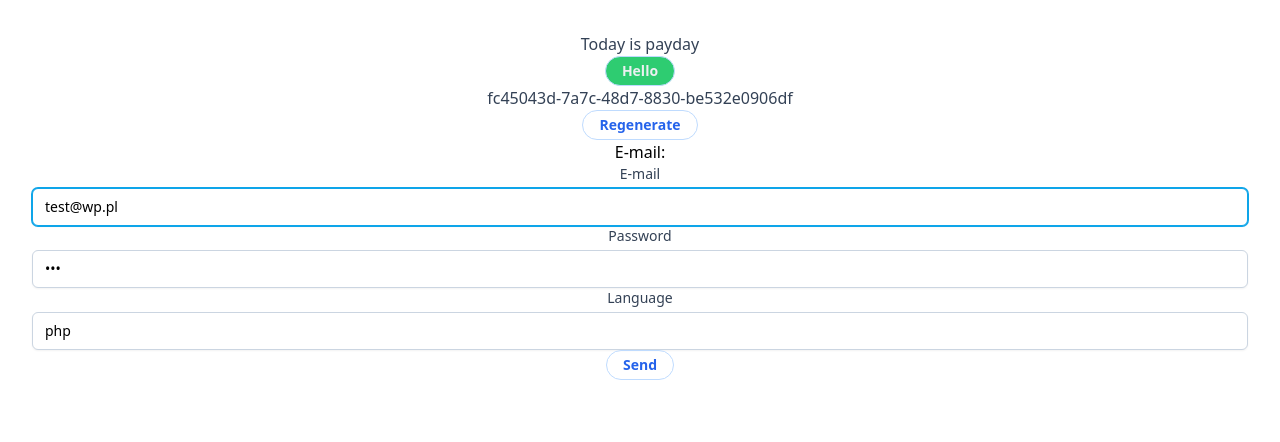
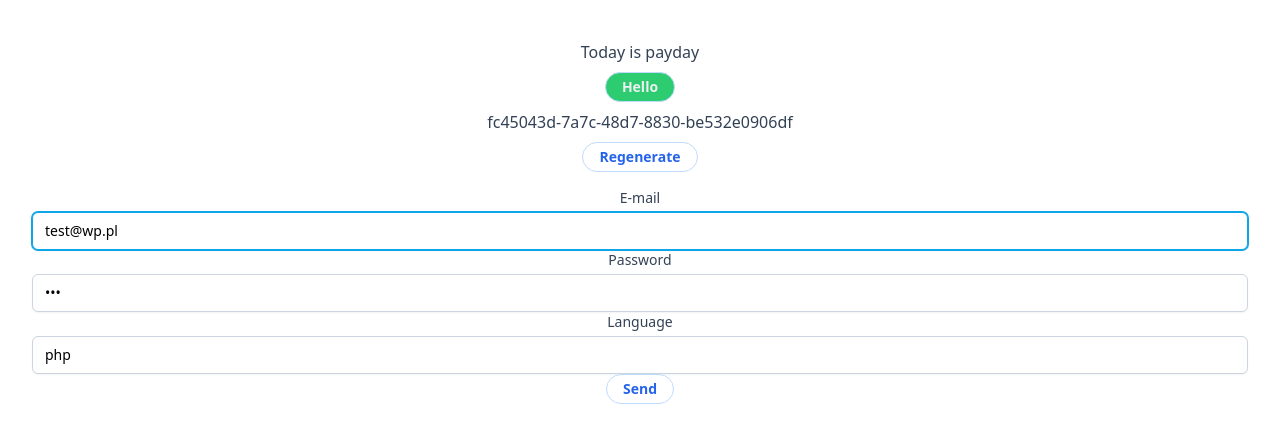
Before and after one commit to patrykomiotek/ocdapp, a React (Vite) app: page / in a window 1280 px wide. Shown: the top 442 px of the page. Built offline with nearby package versions, Linux system fonts and the light colour scheme.

Commit message:
feat: css margin positioning

```diff
--- a/src/components/LoginFormRefs/LoginFormRefs.tsx
+++ b/src/components/LoginFormRefs/LoginFormRefs.tsx
@@ -51,8 +51,7 @@ export const LoginFormRefs = ({ defaultValues, onSubmit }: Props) => {
   }
 
   return (
-    <div>
-      <p>E-mail: {emailFieldRef.current?.value}</p>
+    <div className="mt-4">
       <form onSubmit={handleSubmit}>
         <div>
           <Input
--- a/src/ui/atoms/Text/Text.tsx
+++ b/src/ui/atoms/Text/Text.tsx
@@ -10,7 +10,7 @@ type Props = {
 // function must return UI fragment
 export const Text = ({ children }: ComponentProps<'p'> & Props) => {
   return (
-    <p className='text-slate-700 font-medium dark:text-white'>{children}</p>
+    <p className='mt-2 mb-2 text-slate-700 font-medium dark:text-white'>{children}</p>
   );
 }
 
```
